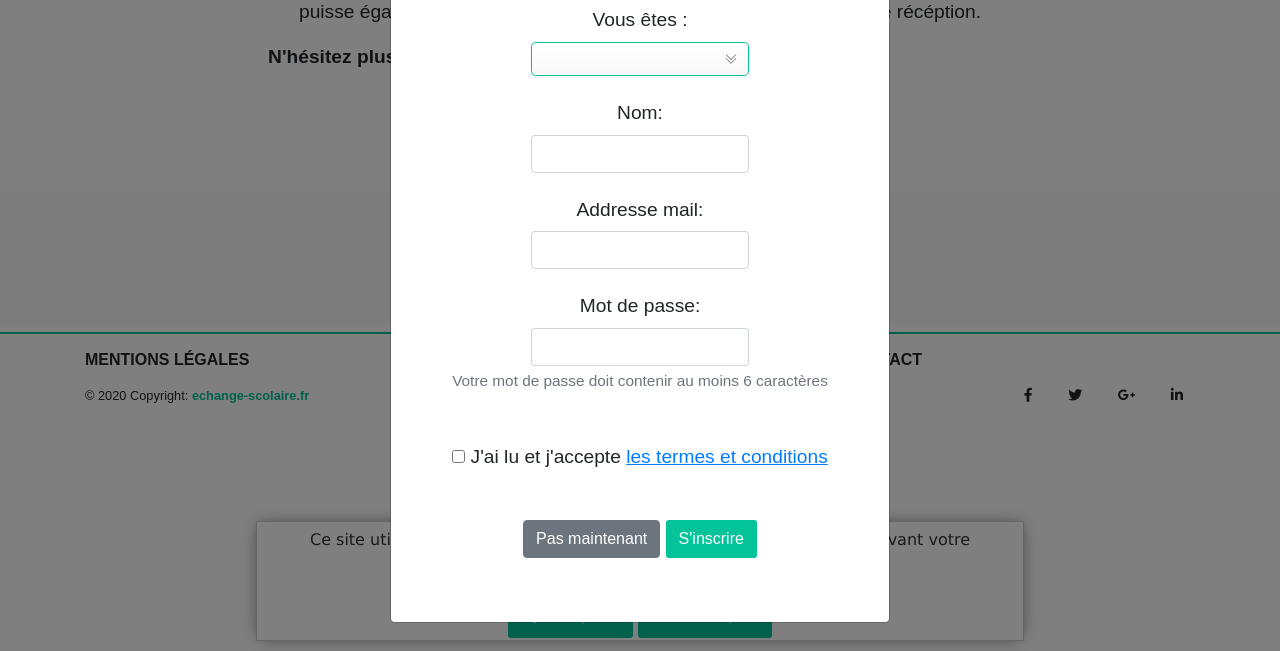
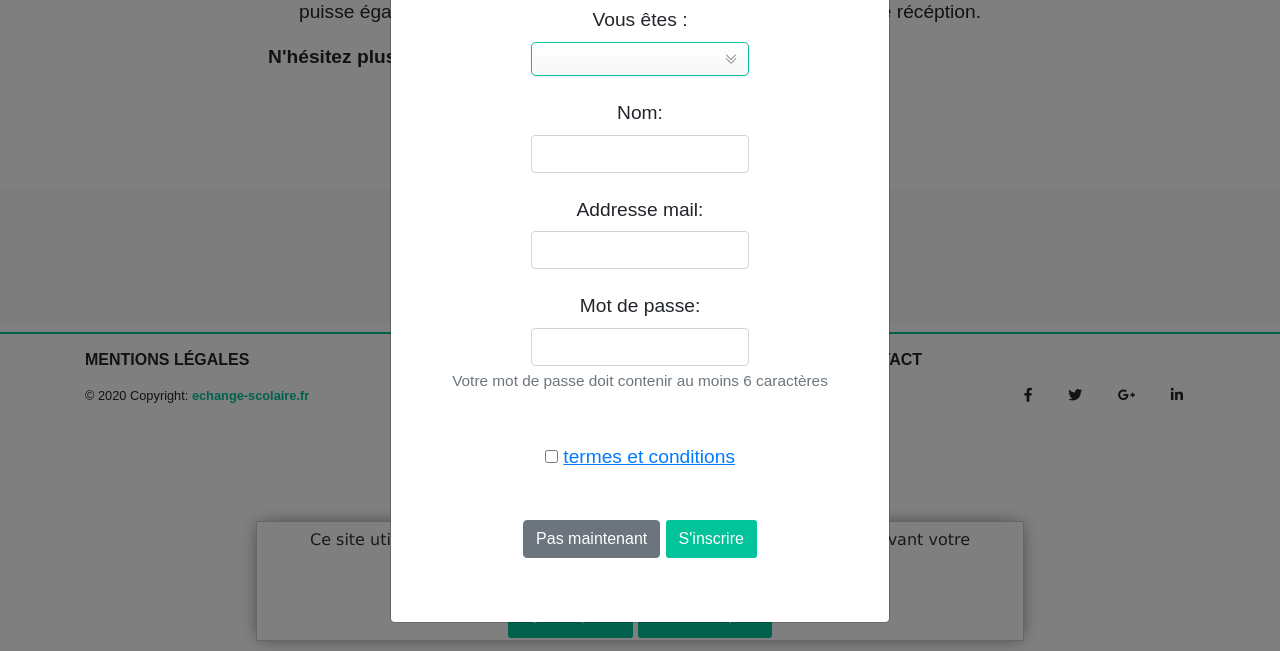
Before and after one commit to marisabonmati/echange-scolaire-symfony, a Symfony app: template templates/home/index.html.twig in a window 1280 px wide, after a click that opens the changed part. Shown: the part 617-1268 px from the top of the page. Run offline with Twig, Linux system fonts and the light colour scheme; the template is opened without the code that fills it, so the values that code supplies are empty; form fields are guessed from the names that the template uses; some libraries are stand-ins or nearby versions; some web fonts are replaced.

Commit message:
inscription label

```diff
--- a/src/Form/RegistrationFormType.php
+++ b/src/Form/RegistrationFormType.php
@@ -30,6 +30,7 @@ class RegistrationFormType extends AbstractType
             ->add('email')
             ->add('agreeTerms', CheckboxType::class, [
                 'mapped' => false,
+                'label' => 'J\'ai lu et j\'accepte les '
             ])
             ->add('plainPassword', PasswordType::class, [
                 // instead of being set onto the object directly,
--- a/templates/inc/register-form.html.twig
+++ b/templates/inc/register-form.html.twig
@@ -48,10 +48,7 @@
     <div class="mt-5 text-center">
         {{ form_widget(registrationForm.agreeTerms) }}
         {{ form_errors(registrationForm.agreeTerms) }}
-
-        <label class="form-check-label" for="invalidCheck3">
-            J'ai lu et j'accepte <a href="/mentionapropos.html#droits">les termes et conditions</a>
-        </label>
+        <a href="{{ path('mentions/a/propos') }}">termes et conditions</a>
     </div>
     <div class="my-5">
         <button type="button" class="btn btn-secondary" data-dismiss="modal">Pas maintenant</button>
```
